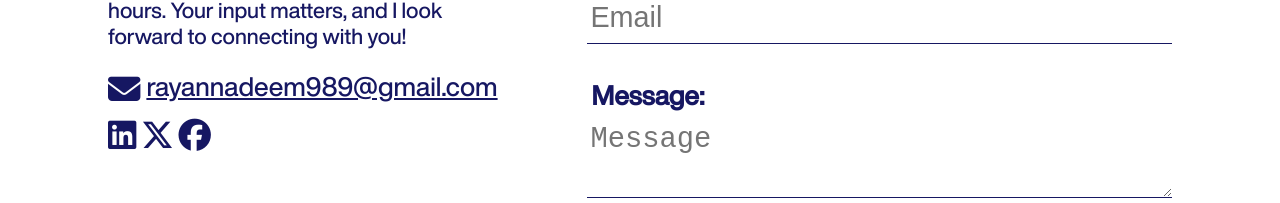
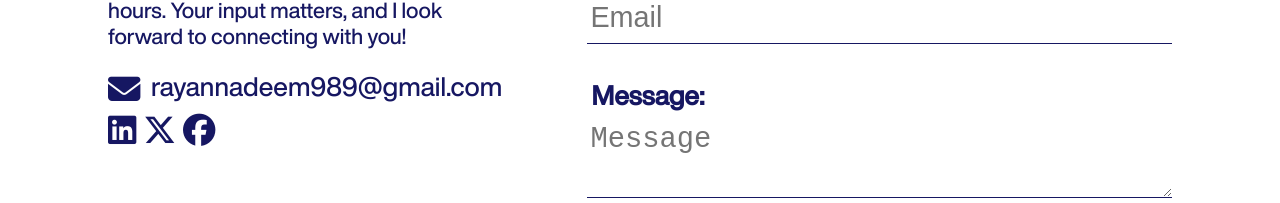
Before and after one commit to Anshal-Shahid/ryan-portfolio, a website: page tempelates/home.ejs in a window 1280 px wide. Shown: the part 5692-5895 px from the top of the page. Drawn offline with nearby package versions, Linux system fonts and the light colour scheme; files that its build step writes are made by us from their sources; files whose address does not match are found by name; a web font is replaced by a local one.

Commit message:
form section link

```diff
--- a/public/style/home.css
+++ b/public/style/home.css
@@ -878,13 +878,17 @@ span {
 .section-8 .sub-section-1 i {
     font-size: 1.35rem;
 }
-
+.section-8 .sub-section-1 .socials{
+    display: flex;
+    gap: .3rem;
+}
 .section-8 .sub-section-1 a {
     font-size: 1.1rem;
-    margin-left: .25rem;
+    /* margin-left: .25rem; */
     color: var(--secondary-color);
     position: relative;
     bottom: .2rem;
+    text-decoration: none;
 }
 
 .section-8 .sub-section-2 {
--- a/tempelates/home.ejs
+++ b/tempelates/home.ejs
@@ -30,7 +30,8 @@
         <nav class="nav-1">
             <div class="text">
 
-                <a href="/"><h1>
+                <a href="/">
+                    <h1>
 
                         Rayan
                     </h1>
@@ -62,7 +63,8 @@
             <div class="div-1">
                 <!-- <h1>Ryan Nadeem</h1> -->
                 <h2>SEO Expert | SEO Specialist</h2>
-                <p>I’m Rayan Nadeem, an experienced SEO expert dedicated to helping businesses in Pakistan or the global market achieve top search engine rankings and drive organic growth.
+                <p>I’m Rayan Nadeem, an experienced SEO expert dedicated to helping businesses in Pakistan or the global
+                    market achieve top search engine rankings and drive organic growth.
                 </p>
             </div>
 
@@ -218,22 +220,26 @@
                         <div class="box-1 box">
                             <i class="fa-solid fa-circle-check"></i>
                             <h3>SEO Site Audit</h3>
-                            <p>Perform a detailed analysis of your website to identify issues, assess current performance, and create a roadmap for improvements.</p>
+                            <p>Perform a detailed analysis of your website to identify issues, assess current
+                                performance, and create a roadmap for improvements.</p>
                         </div>
                         <div class="box-2 box">
                             <i class="fa-solid fa-circle-check"></i>
                             <h3>Technical Audit</h3>
-                            <p>Evaluate a website's infrastructure, ensuring proper indexing, mobile-friendliness, speed, and compliance with search engine guidelines</p>
+                            <p>Evaluate a website's infrastructure, ensuring proper indexing, mobile-friendliness,
+                                speed, and compliance with search engine guidelines</p>
                         </div>
                         <div class="box-3 box">
                             <i class="fa-solid fa-circle-check"></i>
                             <h3>SEO Reporting</h3>
-                            <p>Provide regular, detailed reports on SEO progress, including traffic, rankings, and key performance indicators (KPIs).</p>
+                            <p>Provide regular, detailed reports on SEO progress, including traffic, rankings, and key
+                                performance indicators (KPIs).</p>
                         </div>
                         <div class="box-4 box">
                             <i class="fa-solid fa-circle-check"></i>
                             <h3>SEO Due Diligence</h3>
-                            <p>Assessing a website’s optimization, performance, and compliance with best practices to enhance visibility and rankings.</p>
+                            <p>Assessing a website’s optimization, performance, and compliance with best practices to
+                                enhance visibility and rankings.</p>
                         </div>
                     </div>
                 </div>
@@ -272,13 +278,27 @@
                 <div class="sub-section-1">
                     <h1>Get In Touch</h1>
                     <p>
-                        Have any questions or want to collaborate? I'm here to help! Fill out the form below, and I'll respond within 24-48 hours. Your input matters, and I look forward to connecting with you!
+                        Have any questions or want to collaborate? I'm here to help! Fill out the form below, and I'll
+                        respond within 24-48 hours. Your input matters, and I look forward to connecting with you!
                     </p>
-                    <div class="email"><i class="fa-solid fa-envelope"></i><a href="mailto:rayannadeem989@gmail.com">rayannadeem989@gmail.com</a></div>
+                    <div class="email"><i class="fa-solid fa-envelope"></i><a
+                            href="mailto:rayannadeem989@gmail.com"> &nbsp;rayannadeem989@gmail.com</a></div>
                     <div class="socials">
+                        <a
+                            href="https://www.linkedin.com/in/rayan-nadeem-guest-posting-and-content-writing-expert-5905b2317/">
                             <i class="fa-brands fa-linkedin"></i>
+
+                        </a>
+
+                        <a href="https://x.com/rayannadeem989?s=21">
                             <i class="fa-brands fa-x-twitter"></i>
+                        </a>
+
+
+                <a href="https://www.facebook.com/rayan.nadeem.585?mibextid=LQQJ4d">
                     <i class="fa-brands fa-facebook"></i>
+
+                </a>
                     </div>
                 </div>
                 <div class="sub-section-2">
```
Lines whose indentation alone changed are shown as unchanged.
